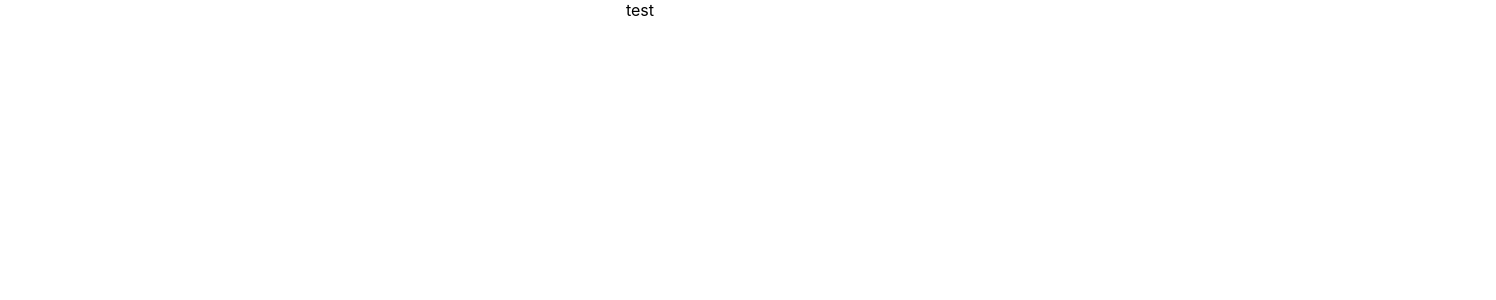
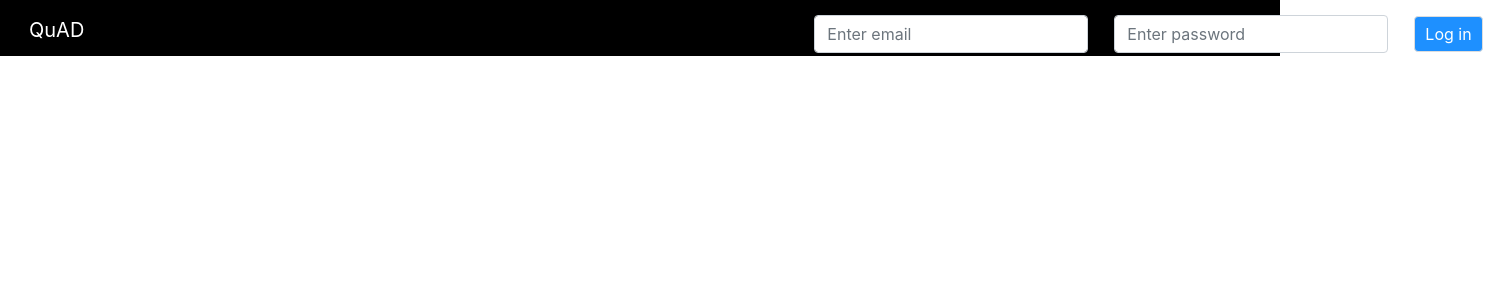
Before and after one commit to ezzineog/QuAD-C5-2, a React (Create React App) app in the folder quad/: page / in a window 1280 px wide. Shown: the top 300 px of the page, 1496 px wide, since content can reach past the window. Built offline with nearby package versions, Linux system fonts and the light colour scheme.

Commit message:
navbar and login are done 2

```diff
--- a/quad/src/App.css
+++ b/quad/src/App.css
@@ -1,38 +1,73 @@
-.App {
-  text-align: center;
+/* navbar for the filed */
+.bar{
+  background-color: black;
+  height: 4.4vw;
 }
 
-.App-logo {
-  height: 40vmin;
-  pointer-events: none;
+.loginBar{
+  float: right;
+  position: relative;
+  left:55vw
 }
 
-@media (prefers-reduced-motion: no-preference) {
-  .App-logo {
-    animation: App-logo-spin infinite 20s linear;
-  }
+.Fbtn{
+  display:inline;
 }
 
-.App-header {
-  background-color: #282c34;
-  min-height: 100vh;
-  display: flex;
-  flex-direction: column;
-  align-items: center;
-  justify-content: center;
-  font-size: calc(10px + 2vmin);
+.navbar {
+  display: inline;
   color: white;
 }
 
-.App-link {
-  color: #61dafb;
+#submitLog {
+  padding: 5px 10px;
+  background-color: dodgerblue;
+  border: 1px solid #ddd;
+  color: white;
+  cursor: pointer;
+  left: 0vw;
+  top:1.2vw;
 }
 
-@keyframes App-logo-spin {
-  from {
-    transform: rotate(0deg);
-  }
-  to {
-    transform: rotate(360deg);
-  }
+#submitLog:hover {
+  background-color: royalblue;
 }
+
+#logo {
+  color: white;
+  font-size: 20px;
+}
+
+
+/* navbar for the userfiled */
+
+.userNavbar {
+  background-color: black;
+  padding: 18px;
+  text-decoration-line: none;
+}
+
+.Ulink {
+  text-decoration-line: none;
+  color: white;
+}
+
+.buttons {
+  float: right;
+  text-decoration-line: none;
+}
+
+.Ubtn {
+  display: inline;
+  margin: 50px;
+}
+
+/* applications side */
+
+.posts{
+  border: 0px solid;
+  padding: 10px;
+  box-shadow: -1px 2px 20px -5px #888888;
+  width:50vw;
+  border-radius:10px;
+}
--- a/quad/src/App.js
+++ b/quad/src/App.js
@@ -1,13 +1,17 @@
-import React from 'react';
-import './App.css';
-// import FreelancerSection from './freelancer/FreelancerSection';
+import React from "react";
+import "./App.css";
+// import browser router.
+// import { BrowserRouter as Router, Switch, Route, Link } from "react-router-dom";
+// import other components.
+// eslint-disable-next-line
+import { Navbar } from "./components/Navbar.js";
+import { UserNavBar } from "./UserNavBar.js";
+// import { }
+// import bootstrap.
+import "bootstrap/dist/css/bootstrap.css";
 
-function App() {
-  return (
-    <div className="App">
-     {/* <FreelancerSection/> */} test
-    </div>
-  );
-}
+const App = () => {
+  return <Navbar />;
+};
 
 export default App;
--- a/quad/src/components/Navbar.js
+++ b/quad/src/components/Navbar.js
@@ -57,18 +57,22 @@ export class Navbar extends React.Component {
 
   render() {
     return (
-        <Form className="login">
+      <Form>
+        <div className="bar">
           <ul className="navbar">
             <FormGroup className="inputs">
-              <li id="logo" className="btn">QuAD</li>
+              <li id="logo" className="btn">
+                QuAD
+              </li>
+              <div className="loginBar">
                 <li className="btn">
                   <Input
                     className="input"
                     required
                     onChange={this.handleChange}
                     id="userName"
-                  type="text"
-                  placeholder="Enter user name"
+                    type="email"
+                    placeholder="Enter email"
                   />
                 </li>
                 <li className="btn">
@@ -81,13 +85,19 @@ export class Navbar extends React.Component {
                     placeholder="Enter password"
                   />
                 </li>
-            </FormGroup>
                 <li className="btn">
-              <Button onClick={this.handleSubmit} id="submitLog" type="submit">
+                  <Button
+                    onClick={this.handleSubmit}
+                    id="submitLog"
+                    type="submit"
+                  >
                     Log in
                   </Button>
                 </li>
+              </div>
+            </FormGroup>
           </ul>
+        </div>
       </Form>
     );
   }
```
Also changed, not shown: quad/src/components/App.css (deleted, +0 -91 lines), quad/src/components/App.js (deleted, +0 -20 lines). Lines whose indentation alone changed are shown as unchanged.
